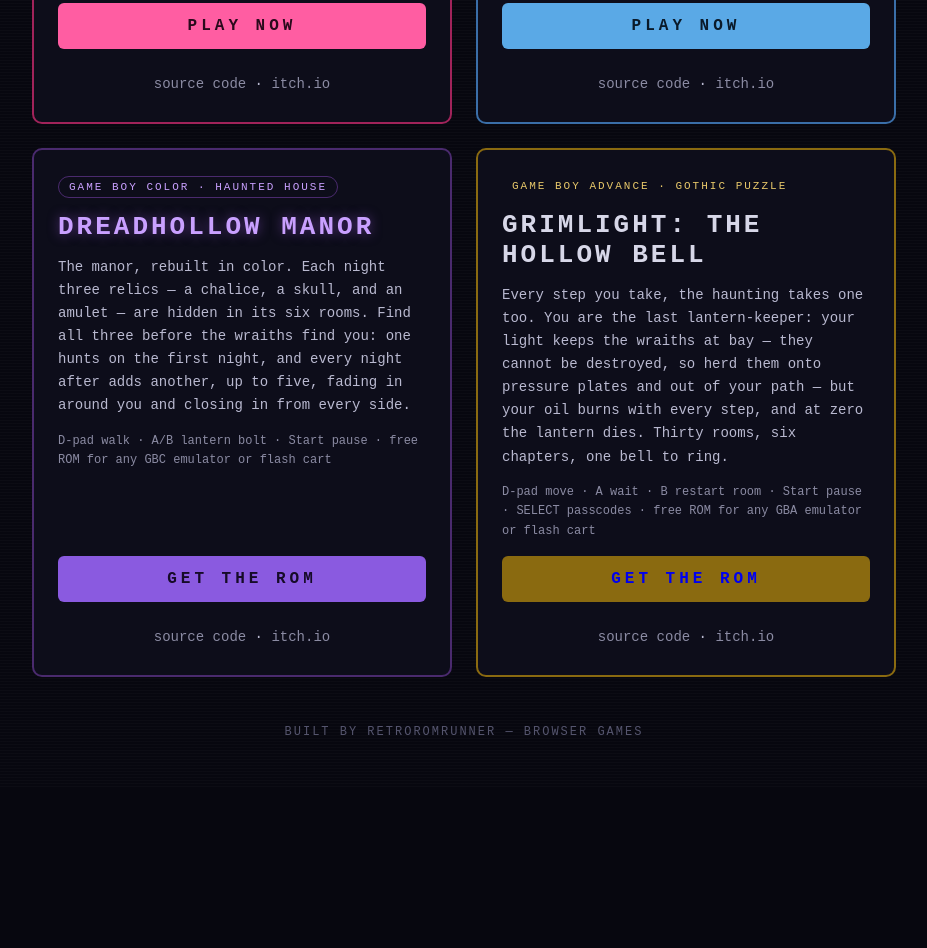
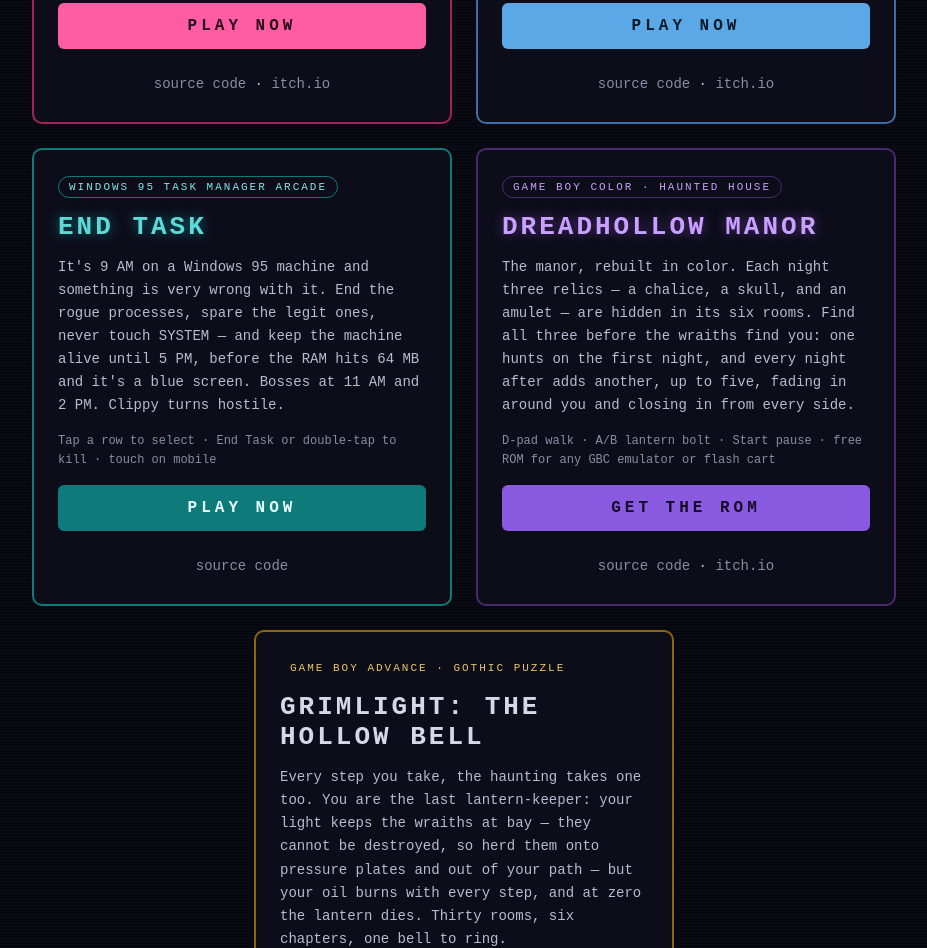
Before and after one commit to retroromrunner/retroromrunner.github.io, a plain HTML site: page index.html in a window 1280 px wide. Shown: the part 2365-3313 px from the top of the page, without its empty margins (176-1103 px from the left). Before the commit the page ends 3152 px from the top, so only its background shows below. Drawn offline with Linux system fonts and the light colour scheme.

Commit message:
Add End Task card

```diff
--- a/index.html
+++ b/index.html
@@ -154,6 +154,12 @@
   .dream .tag { color: #bcd9ff; border: 1px solid #3a6ea8; }
   .dream h2 { color: #9fd8ff; text-shadow: 0 0 12px rgba(120,180,255,.55); }
   .dream .play { background: #5aa9e6; color: #0a1a2a; }
+
+  .card.endtask { border-color: #0e7a7a; }
+  .card.endtask:hover { box-shadow: 0 0 28px rgba(0,200,200,.30); }
+  .endtask .tag { color: #7fe8e8; border: 1px solid #0e7a7a; }
+  .endtask h2 { color: #5fd8d8; text-shadow: 0 0 12px rgba(0,200,200,.55); }
+  .endtask .play { background: #0e7a7a; color: #e8ffff; }
 </style>
 </head>
 <body>
@@ -254,6 +260,15 @@
       <p class="src"><a href="https://github.com/retroromrunner/one-thumb-drums/tree/dream-in-music">source code</a> &middot; <a href="https://retroromrunner.itch.io/dream-in-music">itch.io</a></p>
     </section>
 
+    <section class="card endtask">
+      <span class="tag">WINDOWS 95 TASK MANAGER ARCADE</span>
+      <h2>END TASK</h2>
+      <p>It&apos;s 9 AM on a Windows 95 machine and something is very wrong with it. End the rogue processes, spare the legit ones, never touch SYSTEM &mdash; and keep the machine alive until 5 PM, before the RAM hits 64 MB and it&apos;s a blue screen. Bosses at 11 AM and 2 PM. Clippy turns hostile.</p>
+      <p class="controls">Tap a row to select &middot; End Task or double-tap to kill &middot; touch on mobile</p>
+      <a class="play" href="https://retroromrunner.github.io/end-task/">PLAY NOW</a>
+      <p class="src"><a href="https://github.com/retroromrunner/end-task">source code</a></p>
+    </section>
+
   <section class="card gbc">
       <span class="tag">GAME BOY COLOR &middot; HAUNTED HOUSE</span>
       <h2>DREADHOLLOW MANOR</h2>
```
